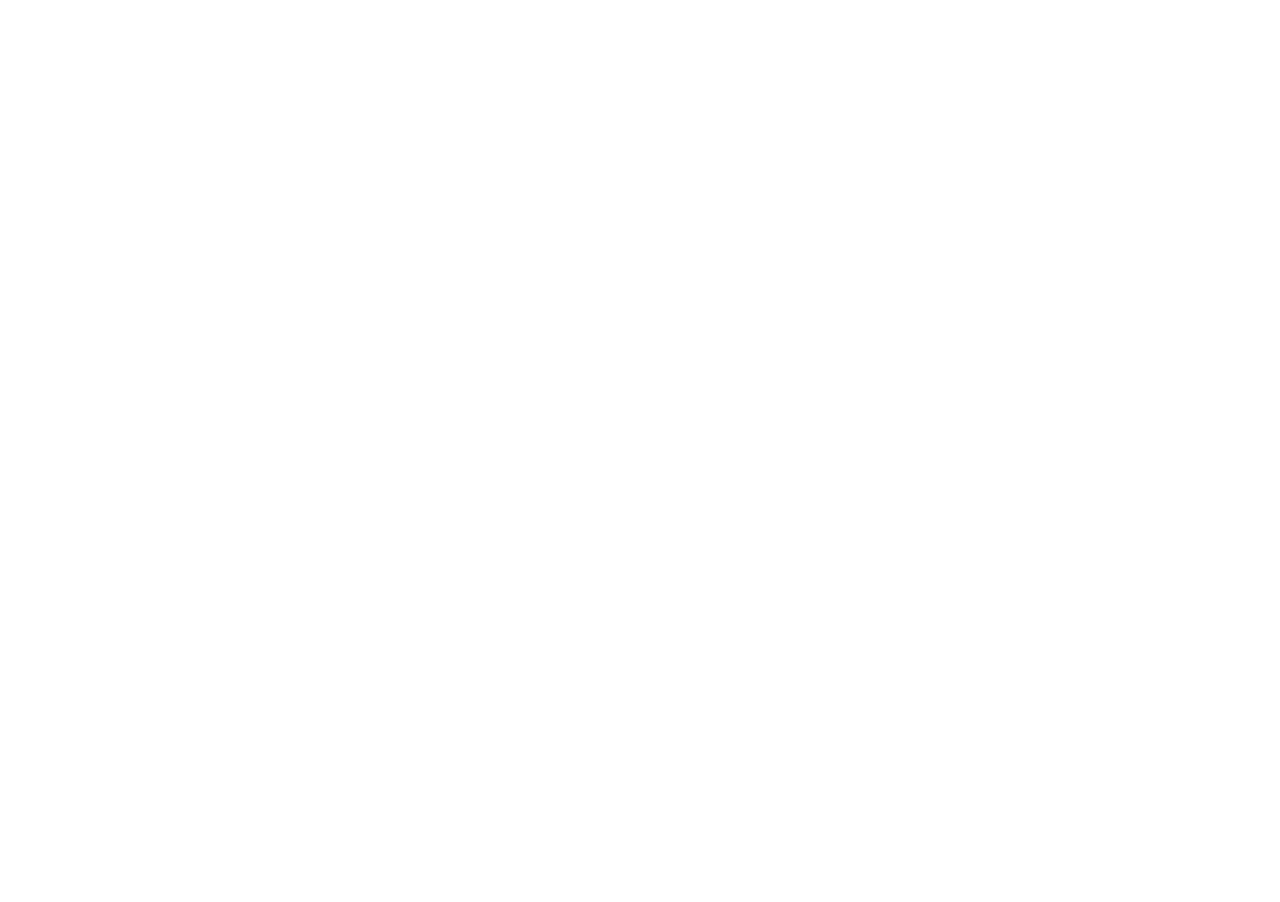
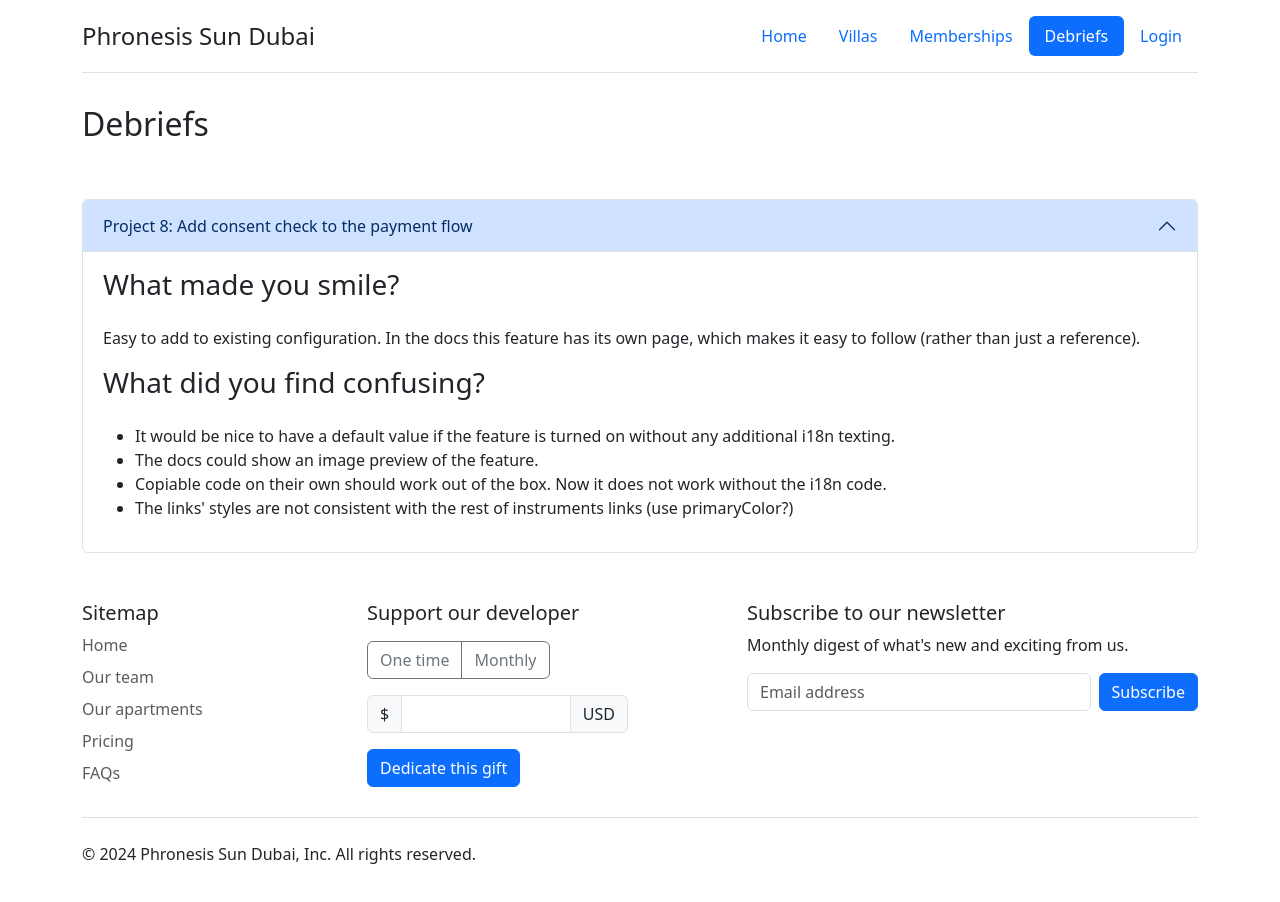
Before and after one commit to ikram-patah/phronesis-sun-dubai, a Vue app in the folder client/: page /debriefs in a window 1280 px wide. Before the commit this address had no page. Shown: the top 902 px of the page. Before the commit the page ends 800 px from the top, so only its background shows below. Built offline with nearby package versions, Linux system fonts and the light colour scheme.

Commit message:
project 8

```diff
--- /dev/null
+++ b/client/src/components/debrief/Debriefs.vue
@@ -0,0 +1,27 @@
+<template>
+    <div class="container">
+        <h2 class="pb-5 pt-2">Debriefs</h2>
+        <div class="accordion" id="accordionExample">
+            <div class="accordion-item">
+                <h2 class="accordion-header">
+                    <button class="accordion-button" type="button" data-bs-toggle="collapse" data-bs-target="#collapseOne" aria-expanded="true" aria-controls="collapseOne">
+                        Project 8: Add consent check to the payment flow
+                    </button>
+                </h2>
+                <div id="collapseOne" class="accordion-collapse collapse show" data-bs-parent="#accordionExample">
+                    <div class="accordion-body">
+                        <h3 class="pb-3">What made you smile?</h3>
+                        <p>Easy to add to existing configuration. In the docs this feature has its own page, which makes it easy to follow (rather than just a reference). </p>
+                        <h3 class="pb-3">What did you find confusing?</h3>
+                        <ul>
+                            <li class="list-item">It would be nice to have a default value if the feature is turned on without any additional i18n texting.</li>
+                            <li class="list-item">The docs could show an image preview of the feature.</li>
+                            <li class="list-item">Copiable code on their own should work out of the box. Now it does not work without the i18n code.</li>
+                            <li class="list-item">The links' styles are not consistent with the rest of instruments links (use primaryColor?)</li>
+                        </ul>
+                    </div>
+                </div>
+            </div>
+        </div>
+    </div>
+</template>
--- a/client/src/components/layout/Header.vue
+++ b/client/src/components/layout/Header.vue
@@ -22,10 +22,14 @@
           <a href="#apartment" class="nav-link">Villas</a>
         </li>
         <li class="nav-item">
-          <a href="#" class="nav-link">FAQs</a>
+          <RouterLink :to="{ name: 'memberships' }" class="nav-link" activeClass="active">
+            Memberships
+          </RouterLink>
         </li>
         <li class="nav-item">
-          <a href="#" class="nav-link">About</a>
+          <RouterLink :to="{ name: 'debriefs' }" class="nav-link" activeClass="active">
+            Debriefs
+          </RouterLink>
         </li>
         <li class="nav-item">
           <RouterLink v-if="userStore.isLoggedIn" :to="{ name: 'dashboard' }" class="nav-link">
--- /dev/null
+++ b/client/src/components/memberships/Memberships.vue
@@ -0,0 +1,112 @@
+<template>
+    <div class="container">
+        <div class="row">
+            <div class="col-md-12">
+                <h2 class="pt-3 pb-5">Memberships</h2>
+                <div class="form-check form-switch">
+                    <input v-model="state.isYearly" class="form-check-input" type="checkbox" role="switch" id="flexSwitchCheckDefault">
+                    <label class="form-check-label" for="flexSwitchCheckDefault">Pay yearly</label>
+                </div>
+            </div>
+        </div>
+        <div class="row">
+            <div class="col-md-4" v-for="item in memberships" :key="item.id">
+                <div class="card shadow-lg">
+                    <div class="card-body">
+                        <h5 class="card-title">
+                        {{ item.name }}
+                        </h5>
+                        <p class="card-text">
+                        {{ item.description }}
+                        </p>
+                        <div class="d-flex justify-content-between align-items-center">
+                        <button type="button" class="btn btn-primary" @click="onBuy(item.id)">Buy</button>
+                        <span class="text-body-secondary">
+                            ${{ humanizeNumber(item.price) }} / {{ state.isYearly ? 'yearly' : 'monthly' }}
+                        </span>
+                        </div>
+                    </div>
+                </div>
+            </div>
+        </div>
+    </div>
+    <Modal
+      id="membership"
+      size="lg"
+      title="Buy a membership"
+      :closeFunc="
+        () => {
+          closeModal('membership')
+          destroyInstruments()
+        }
+      "
+    >
+      <template #body>
+        <div class="rebilly-instruments-summary"></div>
+        <div class="rebilly-instruments"></div>
+      </template>
+    </Modal>
+</template>
+
+<script setup>
+import RebillyInstruments from '@rebilly/instruments'
+import humanizeNumber from 'humanize-number'
+import {reactive, computed} from 'vue';
+import { useModal } from '@/composables/use-modal'
+import Modal from '@/components/Modal.vue'
+
+const state = reactive({
+    isYearly: false,
+});
+
+const memberships = computed(() => {
+    return [
+        {
+            id: state.isYearly ? 'premium-yearly' : 'premium',
+            name: 'Premium membership',
+            description: 'Lorem ipsum dolor sit amet consectetur adipisicing elit. Doloremque ipsum vero vitae doloribus harum, aut nisi quasi voluptatum recusandae quidem!',
+            price: state.isYearly ? 500 : 50,
+        },
+        {
+            id: state.isYearly ? 'platinum-yearly' : 'platinum',
+            name: 'Platinum membership',
+            description: 'Lorem ipsum dolor sit amet consectetur adipisicing elit. Doloremque ipsum vero vitae doloribus harum, aut nisi quasi voluptatum recusandae quidem!',
+            price: state.isYearly ? 1500 : 150,
+        }
+    ]
+});
+
+const { showModal, closeModal } = useModal(['membership'])
+
+function destroyInstruments() {
+  RebillyInstruments.destroy()
+}
+
+function onBuy(planId) {
+    showModal('membership')
+
+    RebillyInstruments.mount({
+        organizationId: "phronesis-sun-dubai",
+        publishableKey: "pk_sandbox_n6_C4CB3xxXxKfeLTcPSfSb4e2SCOE9iwh59PPF",
+        websiteId: "sun-dubai.ae",
+        apiMode: 'sandbox',
+        items: [
+            {
+                planId,
+                quantity: 1
+            },
+        ],
+        i18n: {
+            en: {
+                consentCheck: {
+                    agreeToTOS: 'I agree to the [terms of service](https://www.example.com/tos) and the [billing policy](https://www.example.com/privacy)',
+                },
+            },
+        },
+        ...(planId === 'premium' && {features: {
+            showConsentCheck: ['form'],
+            }
+        })
+    })
+}
+</script>
--- a/client/src/composables/use-modal.js
+++ b/client/src/composables/use-modal.js
@@ -24,7 +24,7 @@
 
   onMounted(() => {
     Object.keys(state.modal).forEach((modalId) => {
-      state.modal[modalId] = new bootstrap.Modal(document.getElementById(modalId), {
+      state.modal[modalId] = new window.bootstrap.Modal(document.getElementById(modalId), {
         keyboard: false,
         backdrop: 'static'
       })
--- a/client/src/router/index.js
+++ b/client/src/router/index.js
@@ -3,6 +3,8 @@
 import HomeView from '../views/HomeView.vue'
 import LoginView from '../views/LoginView.vue'
 import DashboardView from '../views/DashboardView.vue'
+import DebriefView from '../views/DebriefView.vue'
+import MembershipsView from '../views/MembershipsView.vue'
 
 const router = createRouter({
   history: createWebHistory(import.meta.env.BASE_URL),
@@ -34,7 +36,17 @@
       path: '/dashboard',
       name: 'dashboard',
       component: DashboardView
-    }
+    },
+    {
+      path: '/memberships',
+      name: 'memberships',
+      component: MembershipsView,
+    },
+    {
+      path: '/debriefs',
+      name: 'debriefs',
+      component: DebriefView,
+    },
   ]
 })
 
--- /dev/null
+++ b/client/src/views/DebriefView.vue
@@ -0,0 +1,10 @@
+<script setup>
+import LayoutDefault from '@/components/layout/Layout-default.vue'
+import Debriefs from '@/components/debrief/Debriefs.vue'
+</script>
+
+<template>
+  <LayoutDefault>
+    <Debriefs />
+  </LayoutDefault>
+</template>
--- /dev/null
+++ b/client/src/views/MembershipsView.vue
@@ -0,0 +1,10 @@
+<script setup>
+import LayoutDefault from '@/components/layout/Layout-default.vue'
+import Memberships from '@/components/memberships/Memberships.vue'
+</script>
+
+<template>
+  <LayoutDefault>
+    <Memberships />
+  </LayoutDefault>
+</template>
```
